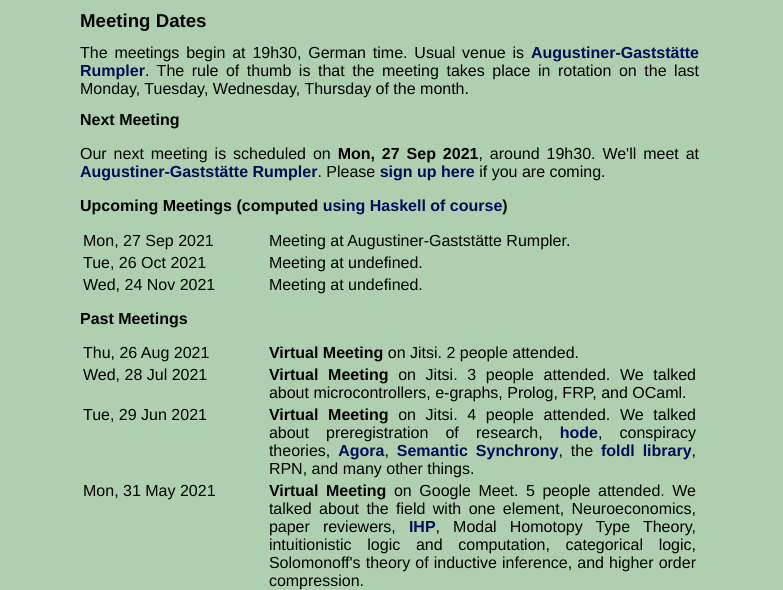
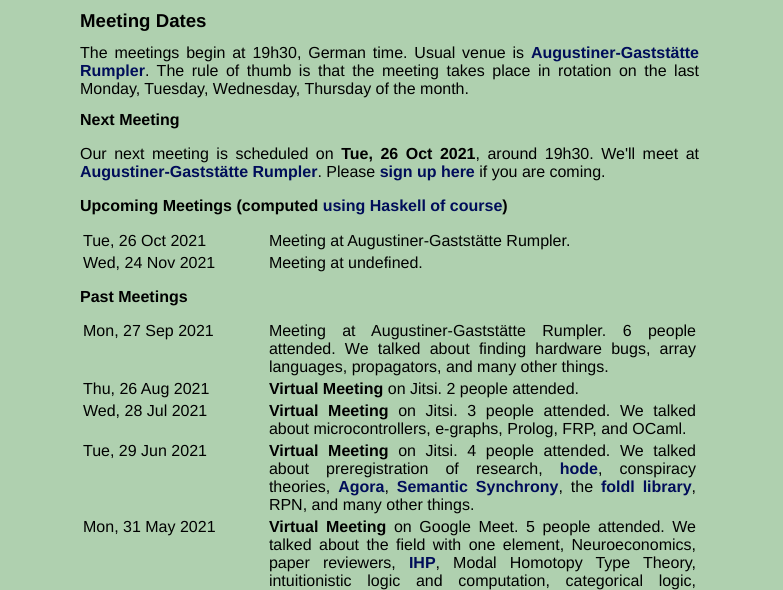
Before and after one commit to haskell-bayern/muenchen.haskell.bayern, a plain HTML site: page dates.html in a window 1280 px wide. Shown: the part 142-732 px from the top of the page, without its empty margins (0-783 px from the left). Drawn offline with Linux system fonts and the light colour scheme.

Commit message:
oct 2021

```diff
--- a/dates.html
+++ b/dates.html
@@ -37,9 +37,9 @@
 <h2>Next Meeting</h2>
 
 <p>
-Our next meeting is scheduled on <b>Mon, 27 Sep 2021</b>, around 19h30.
+Our next meeting is scheduled on <b>Tue, 26 Oct 2021</b>, around 19h30.
 We'll meet at <a href="http://www.rumpler-augustiner.de/?id=6">Augustiner-Gaststätte Rumpler</a>.
-Please <a href="https://dudle.inf.tu-dresden.de/haskell-munich-sep-2021/"> sign up here</a> if you are coming.
+Please <a href="https://dudle.inf.tu-dresden.de/haskell-munich-oct-2021/"> sign up here</a> if you are coming.
 <!--
 Due to meetup limitations, <strong>we'll meet online in a Jitsi chat room.</strong>
 <a href="https://meet.ffmuc.net/haskell-sep-2021">Click here to join the Video Chat.</a>
@@ -72,13 +72,8 @@
 -->
 
 <tr>
-<td width="30%" align="left" valign="top">Mon, 27 Sep 2021</td>
+<td width="30%" align="left" valign="top">Tue, 26 Oct 2021</td>
 <td>Meeting at Augustiner-Gaststätte Rumpler.</td>
-</tr>
-
-<tr>
-<td width="30%" align="left" valign="top">Tue, 26 Oct 2021</td>
-<td>Meeting at undefined.</td>
 </tr>
 
 <tr>
@@ -99,6 +94,18 @@
 <td>Meeting at Cafe Puck</td>
 </tr>
 -->
+
+<tr>
+<td width="30%" align="left" valign="top">Mon, 27 Sep 2021</td>
+<td>Meeting at Augustiner-Gaststätte Rumpler.
+6 people attended.
+We talked about
+finding hardware bugs,
+array languages,
+propagators,
+and many other things.
+</td>
+</tr>
 
 <tr>
 <td width="30%" align="left" valign="top">Thu, 26 Aug 2021</td>
```
